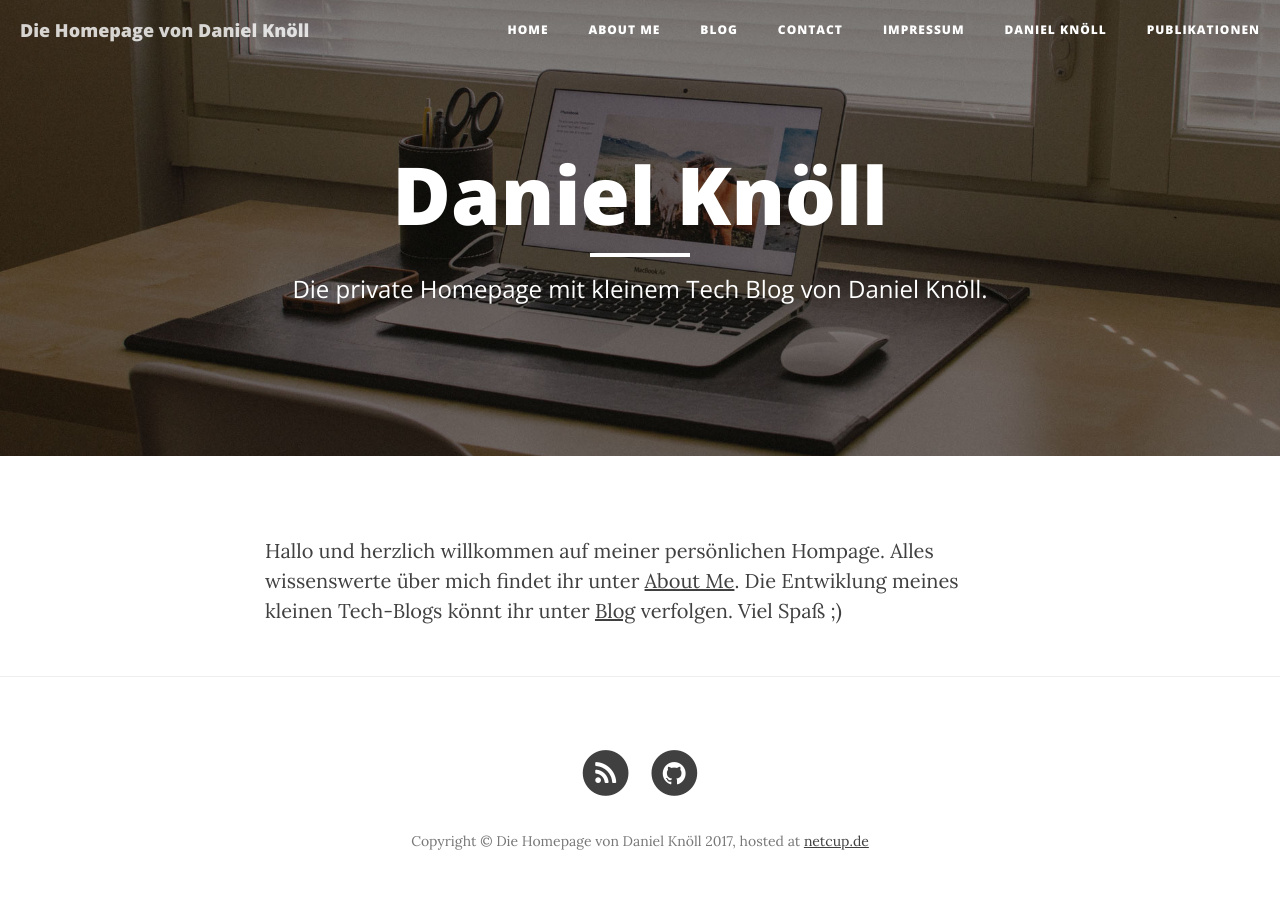
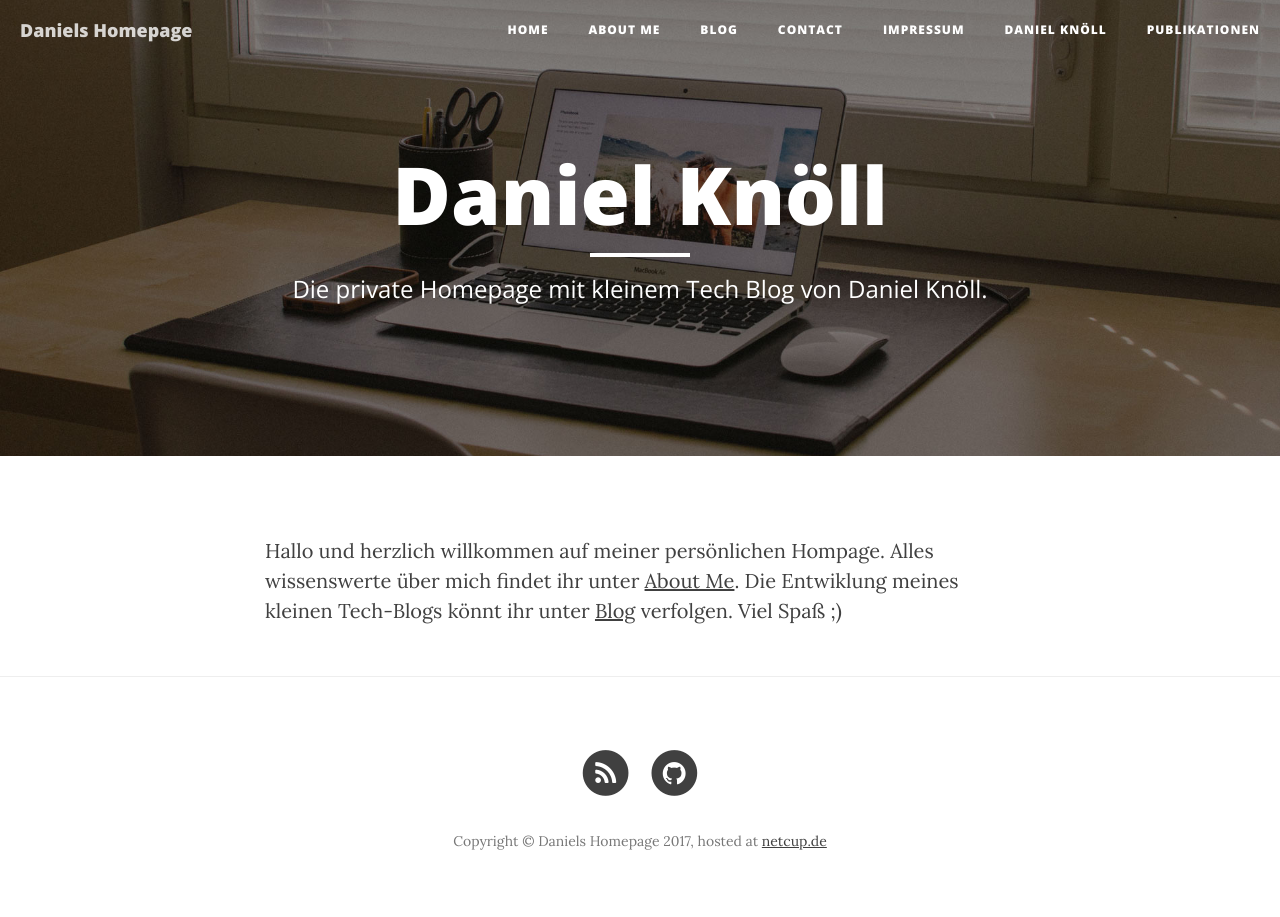
Before and after one commit to Danny4927/danny4927.github.io, a Jekyll site: the page built from index.md, in a window 1280 px wide. Built offline with Jekyll 4.4.1, drawn with Linux system fonts in a browser that asks for light colours; nearby versions of some CDN libraries.

Commit message:
changed title again

```diff
--- a/_config.yml
+++ b/_config.yml
@@ -1,5 +1,5 @@
 # Site settings
-title:  Die Homepage von Daniel Knöll
+title:  Daniels Homepage
 email: info@danielknoell.de
 description: > # this means to ignore newlines until "baseurl:"
   Die private Homepage mit kleinem Tech Blog von Daniel Knöll
```
